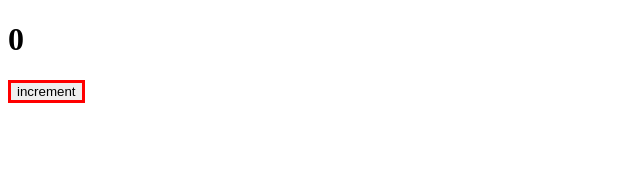
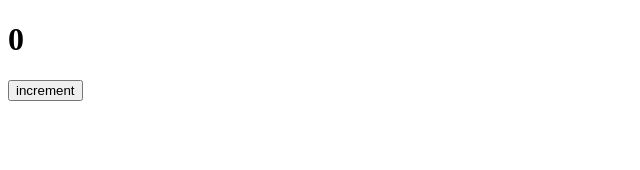
Before and after one commit to FGeorgy/pet_project, a React app: page / in a window 1280 px wide. Shown: the top 170 px of the page, without its empty margins (0-640 px from the left). Built offline with nearby package versions, Linux system fonts and the light colour scheme; the HTML template or start-up script is replaced by a standard one.

Commit message:
настройка модулей

```diff
--- a/package.json
+++ b/package.json
@@ -20,6 +20,7 @@
     "@types/webpack-dev-server": "^4.7.2",
     "css-loader": "^6.6.0",
     "html-webpack-plugin": "^5.5.0",
+    "mini-css-extract-plugin": "^2.5.3",
     "sass": "^1.49.9",
     "sass-loader": "^12.6.0",
     "style-loader": "^3.3.1",
--- a/src/components/Counter.scss
+++ b/src/components/Counter.module.scss
@@ -1,3 +1,3 @@
-button {
+.but {
   border: 3px solid red;
 }
--- a/src/components/Counter.tsx
+++ b/src/components/Counter.tsx
@@ -1,5 +1,5 @@
 import { useState } from "react";
-import './Counter.scss';
+import './Counter.module.scss';
 
 export const Counter = () => {
   const [count, setCount] = useState(0);
@@ -13,6 +13,7 @@ export const Counter = () => {
     <div>
       <h1>{count}</h1>
       <button
+        className="classes.btn"
         onClick={increment}
       >increment</button>
     </div>
```
Also changed, not shown: 4 other files (tests, documents, lock files or other folders).
